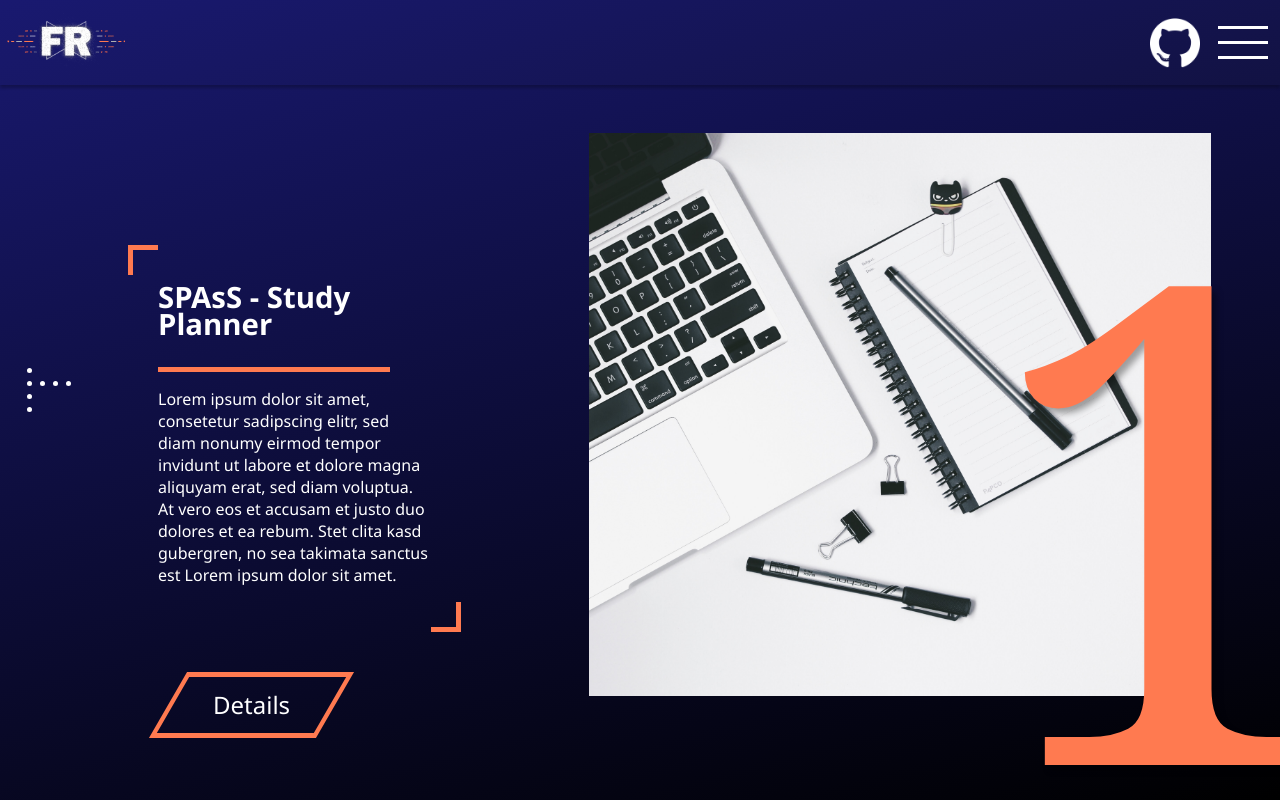
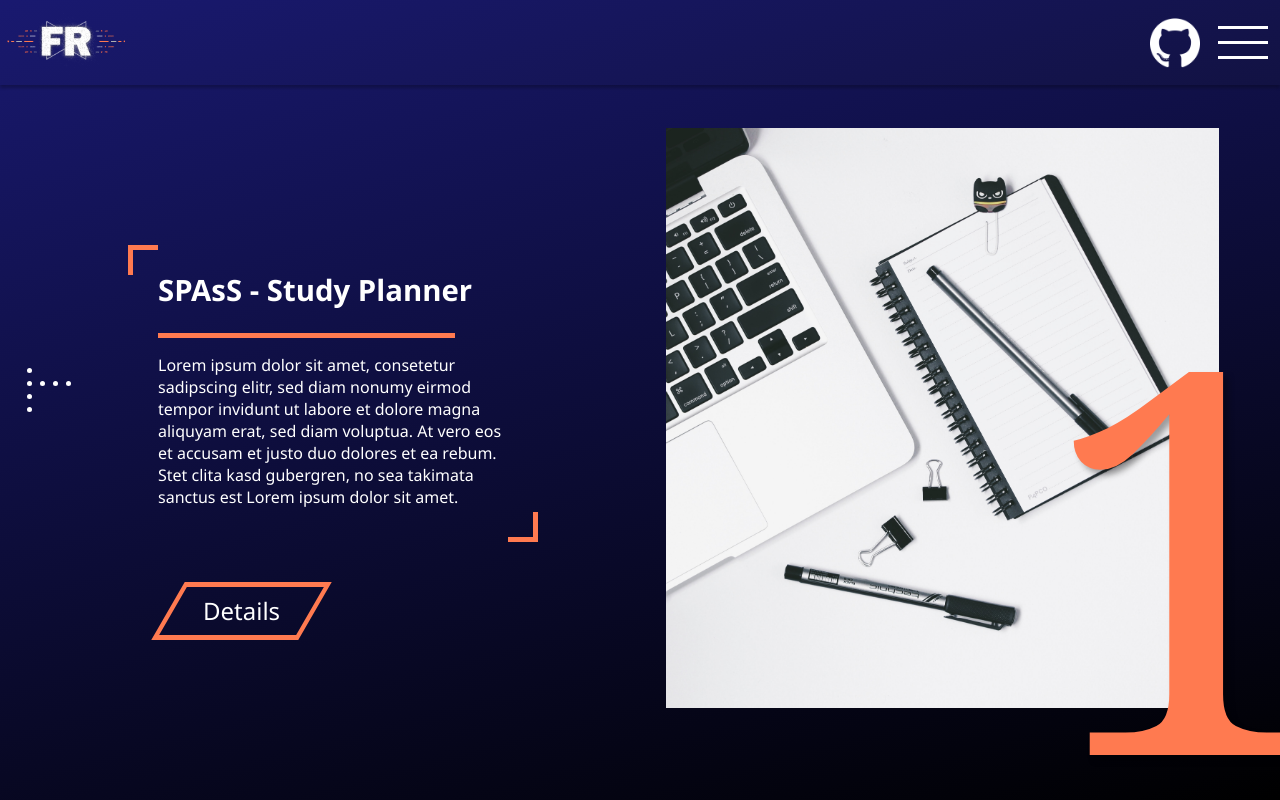
Before and after one commit to MalibusParty/portfolio_website, a Vue app: page /projectone in a window 1280 px wide. Built offline with nearby package versions, Linux system fonts and the light colour scheme.

Commit message:
fixes for responsiveness

```diff
--- a/src/components/HeaderLineListComponent.vue
+++ b/src/components/HeaderLineListComponent.vue
@@ -28,14 +28,13 @@ import QuadEdgeContainer from "./QuadEdgeContainer.vue";
     #header-list-headline-item {
         color: white;
         font-weight: bold;
-        font-size: 22pt;
-        line-height: 20pt;
+        font-size: 18pt;
         margin-top: -5px;
     }
 
     #header-list-list-item {
         color: white;
-        font-size: 20pt;
+        font-size: 16pt;
     }
 
     #header-list-line-item {
--- a/src/components/ImpressumContainer.vue
+++ b/src/components/ImpressumContainer.vue
@@ -32,9 +32,13 @@ import HeaderLineListComponent from '../components/HeaderLineListComponent.vue';
 
 @media (min-width: 993px) {
     .impressum-item {
-        padding-top: calc(85px + 5vh);
+        padding-top: 5%;
         padding-bottom: 10%;
         width: 600px;
+    }
+
+    .impressum-item h3 {
+        line-height: 5pt;
     }
 }
 
--- a/src/components/InfoLeftImage.vue
+++ b/src/components/InfoLeftImage.vue
@@ -16,7 +16,7 @@
         display: flex;
         flex-direction: row;
         height: 90vh;
-        min-height: 900px;
+        min-height: 700px;
         width: 100vw;
         padding: 2vh 2vw;
     }
--- a/src/components/InfoRightImage.vue
+++ b/src/components/InfoRightImage.vue
@@ -15,7 +15,7 @@
         display: flex;
         flex-direction: row;
         height: 90vh;
-        min-height: 900px;
+        min-height: 700px;
         width: 100vw;
         padding: 2vh 2vw;
     }
--- a/src/components/NudgedButton.vue
+++ b/src/components/NudgedButton.vue
@@ -27,10 +27,10 @@ function linkToInfoPage() {
         border: 5px solid #FF7A50;
         text-align: center;
         width: fit-content;
-        padding: 0px 40px 0px 40px;
+        padding: 0px 30px 0px 30px;
         font-family: 'Segoe UI', Arial, sans-serif;
         font-size: 18pt;
-        line-height: 6pt;
+        line-height: 0pt;
         transform: skew(-30deg);
     }
 
--- a/src/components/PicAndNumberContainer.vue
+++ b/src/components/PicAndNumberContainer.vue
@@ -60,12 +60,12 @@ const pageNumber = getCurrentPage();
 
     #number-item {
         position: relative;
-        top: calc(100% - 190px);
-        left: calc(100% - 230px);
+        top: calc(100% - 160px);
+        left: calc(100% - 180px);
         width: 15%;
         height: 50%;
         color: #FF7A50;
-        font-size: 500pt;
+        font-size: 400pt;
         line-height: 0;
         font-family: Georgia, 'Times New Roman', Times, serif;
         filter: drop-shadow(5px 5px 3px rgba(0, 0, 0, 0.35));
--- a/src/components/TwoEdgeContainer.vue
+++ b/src/components/TwoEdgeContainer.vue
@@ -44,5 +44,7 @@
 
 #two-edge-slot {
     grid-area: 2 / 2;
+    margin-top: -8px;
+    margin-bottom: -12px;
 }
 </style>
--- a/src/views/ProjectOne.vue
+++ b/src/views/ProjectOne.vue
@@ -67,7 +67,9 @@ function linkToOne() {
 
     .page-left-side {
         width: 40%;
-        padding: 20vh 10vw 0 0vw;
+        /* padding: 10vh 10vw 0 0vw; */
+        place-self: center;
+        margin-right: 10vw;
     }
 
 
```
